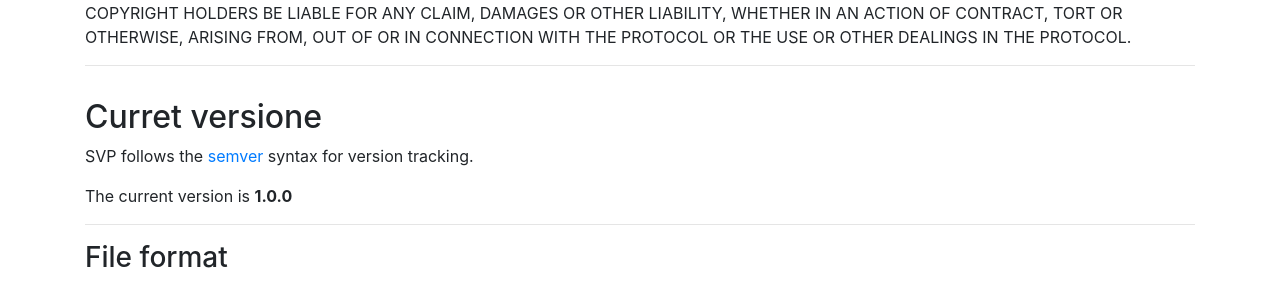
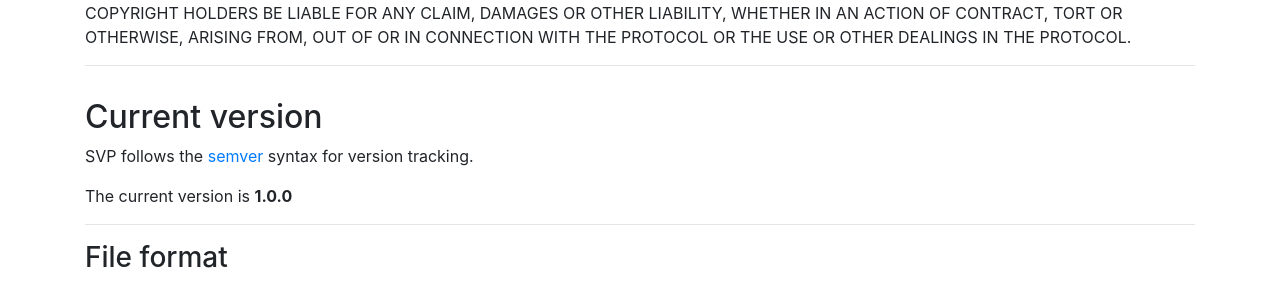
Before and after one commit to paths-erc/docs, a Jekyll site: the page built from data/svp.md, in a window 1280 px wide and 900 px high, scrolled down 1613 px. Shown: the part 163-449 px from the top of the window. Built offline with Jekyll 4.4.1, drawn with Linux system fonts in a browser that asks for light colours; nearby versions of some CDN libraries.

Commit message:
typo fix

```diff
--- a/data/svp.md
+++ b/data/svp.md
@@ -58,7 +58,7 @@ OTHER DEALINGS IN THE PROTOCOL.
 
 ---
 
-## Curret versione
+## Current version
 SVP follows the [semver](https://semver.org/) syntax for version tracking.
 
 The current version is **1.0.0**
```
